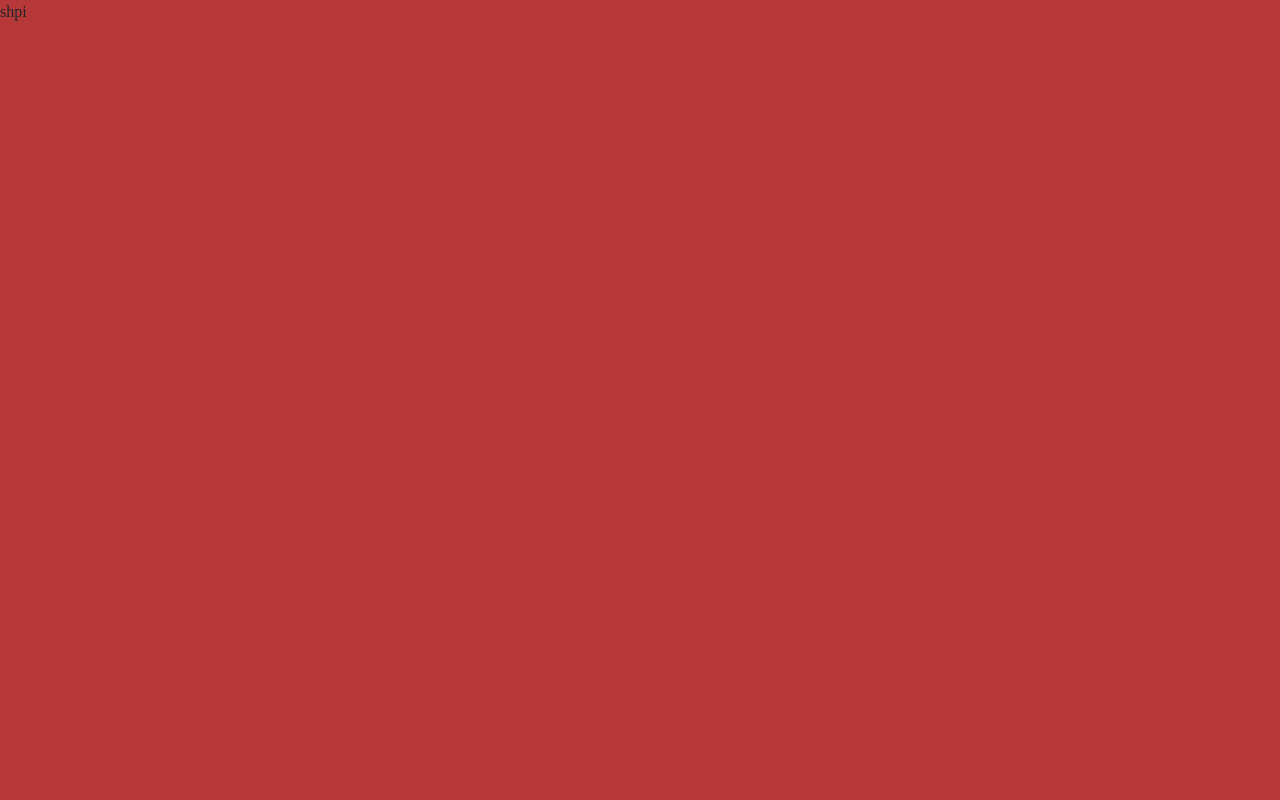
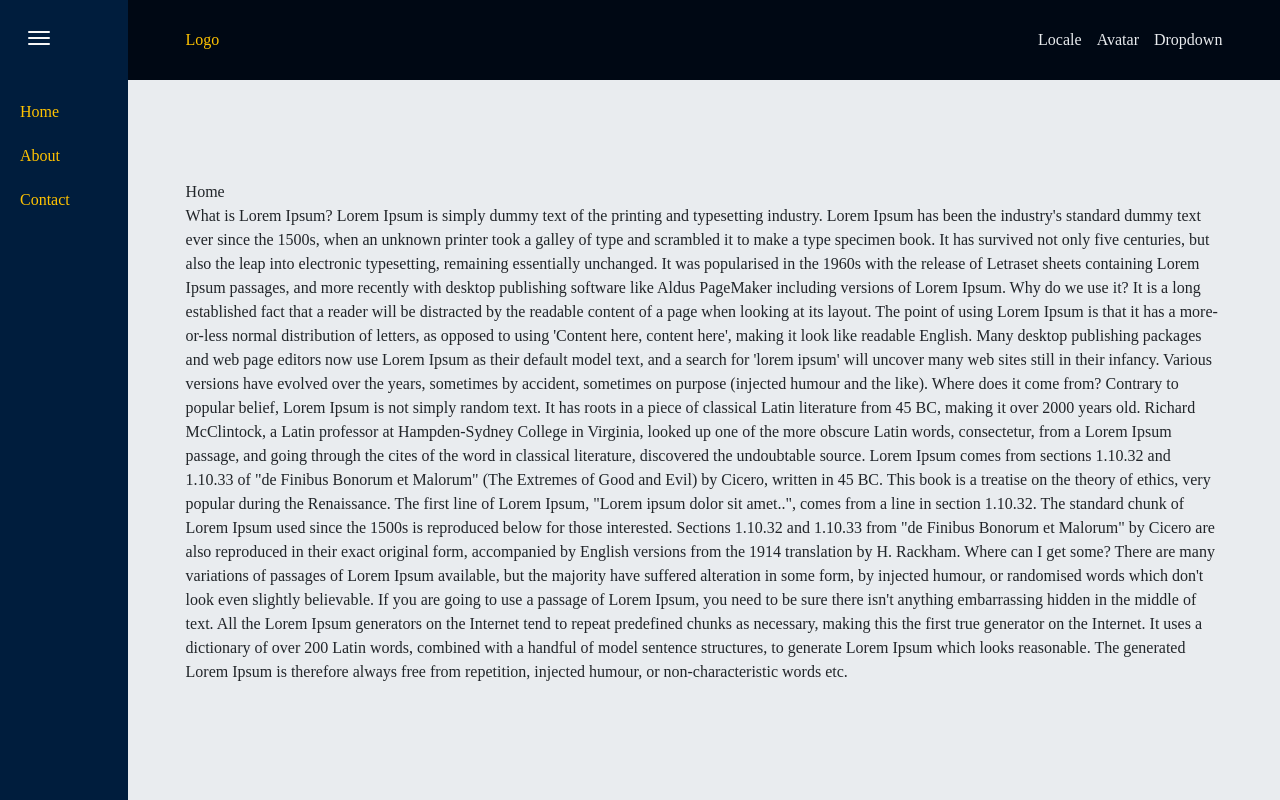
Before and after one commit to eklentismaili/admin-dashboard, a React app: page / in a window 1280 px wide. Built offline with nearby package versions, Linux system fonts and the light colour scheme; a web font is replaced by a local one.

Commit message:
Added Layout Components and some scss styles

```diff
--- a/package.json
+++ b/package.json
@@ -4,7 +4,7 @@
   "description": "",
   "main": "index.js",
   "scripts": {
-    "start": "webpack-dev-server --config webpack.dev.js --open prettier",
+    "start": "webpack-dev-server --config webpack.dev.js --open",
     "build": "webpack --config webpack.prod.js",
     "prettier": "prettier --write"
   },
--- a/src/app/App.js
+++ b/src/app/App.js
@@ -1,12 +1,18 @@
-import React from 'react';
-import Routes from './Routes';
+import React, { useState } from 'react';
+import Sidebar from '../components/sidebar/Sidebar';
+import Main from '../components/main/Main';
 
 export default function App() {
+  const [sidebarState, setSidebarState] = useState(false);
+
+  function getStateOfSidebar(val) {
+    setSidebarState(prevState => !prevState);
+  }
+
   return (
-    <div className="App">
-      {/* <Header /> */}
-      <Routes />
-      {/* <Footer /> */}
+    <div className="app">
+      <Sidebar sendSidebarData={getStateOfSidebar} />
+      <Main getSidebarState={sidebarState} />
     </div>
   );
 }
--- a/src/app/Routes.js
+++ b/src/app/Routes.js
@@ -2,8 +2,8 @@ import React from 'react';
 import { Routes as ReactRoutes, Route } from 'react-router-dom';
 import Home from '../pages/Home';
 
-// const LazyAbout = React.lazy(() => import('../pages/about/About'));
-// const LazyContact = React.lazy(() => import('../pages/contact/Contact'));
+const LazyAbout = React.lazy(() => import('../pages/About'));
+const LazyContact = React.lazy(() => import('../pages/Contact'));
 // const LazyServices = React.lazy(() => import('../pages/services/Services'));
 // const LazyTerms = React.lazy(() => import('../pages/terms/Terms'));
 
@@ -12,9 +12,9 @@ const Routes = () => {
     <React.Suspense fallback="Loading...">
       <ReactRoutes>
         <Route path="/" element={<Home />} />
-        {/* <Route path="about" element={<LazyAbout />} />
-        <Route path="services" element={<LazyServices />} />
+        <Route path="about" element={<LazyAbout />} />
         <Route path="/contact" element={<LazyContact />} />
+        {/* <Route path="services" element={<LazyServices />} />
         <Route path="/terms" element={<LazyTerms />} /> */}
       </ReactRoutes>
     </React.Suspense>
--- /dev/null
+++ b/src/assets/scss/layout/main.scss
@@ -0,0 +1,15 @@
+.main {
+  position: relative;
+  width: 75vw;
+  transition: width 1s ease-in-out;
+}
+
+.main-active {
+  width: 90vw;
+  transition: width 1s ease-in-out;
+}
+
+.page {
+  width: 90%;
+  margin: 100px auto 0;
+}
--- /dev/null
+++ b/src/assets/scss/layout/navbar.scss
@@ -0,0 +1,24 @@
+.header-wrapper {
+  background: $black;
+  padding: 20px 5%;
+  height: 80px;
+  .nav {
+    height: 100%;
+    display: flex;
+    justify-content: space-between;
+    align-items: center;
+  }
+
+  .nav-links {
+    display: flex;
+
+    li {
+      padding-right: 15px;
+      color: $grey;
+    }
+
+    li:last-of-type {
+      padding-right: 0;
+    }
+  }
+}
--- /dev/null
+++ b/src/assets/scss/layout/sidebar.scss
@@ -0,0 +1,67 @@
+.sidebar-wrapper {
+  min-height: 100vh;
+  background: rgba(255, 255, 255, 0.4);
+  backdrop-filter: blur(0px);
+  -webkit-backdrop-filter: blur(0px);
+  width: 10vw;
+  transition: width 1s ease-in-out;
+  background: $dark-blue;
+  color: $dark-yellow;
+  padding: 0 20px;
+
+  .sidebar-header {
+    height: 80px;
+    width: 100%;
+    display: flex;
+    align-items: center;
+  }
+
+  .sidebar-menu {
+    color: $grey;
+
+    li {
+      margin: 20px 0;
+    }
+  }
+
+  .sidebar-toggle {
+    display: block;
+    background-color: transparent;
+    border: none;
+    height: 38px;
+    width: 38px;
+    padding: 8px 8px;
+    outline: none;
+    cursor: pointer;
+    span {
+      position: relative;
+      display: block;
+      width: 100%;
+      height: 2px;
+      margin-bottom: 4px;
+      background-color: #f7f7f7;
+      border-radius: 5px;
+      transition: all 0.3s cubic-bezier(1, 0.13, 0.35, 1.09);
+    }
+  }
+
+  .sidebar-toggle.open-sidebar-btn {
+    span:first-child {
+      transform: rotate(45deg) translate(4.4px, 4.4px);
+      background-color: $dark-yellow;
+    }
+    span:nth-child(2) {
+      width: 0%;
+      opacity: 0;
+    }
+    span:last-child {
+      transform: rotate(-45deg) translate(4.4px, -4.4px);
+      background-color: $dark-yellow;
+    }
+  }
+}
+
+.sidebar-wrapper-active {
+  width: 25vw;
+  transition: width 1s ease-in-out;
+}
--- a/src/assets/scss/main.scss
+++ b/src/assets/scss/main.scss
@@ -1,12 +1,6 @@
-@import "./vendors/bootstrap.scss";
-
-@font-face {
-    font-family: "Montserrat";
-    src: url(./font/Montserrat-Regular.ttf);
-  }
-
-
-body {
-    font-family: "Montserrat";
-    background: $primary;
-}
+@import './vendors/bootstrap.scss';
+@import './utils/variables.scss';
+@import './utils/global.scss';
+@import './layout/sidebar.scss';
+@import './layout/navbar.scss';
+@import './layout/main.scss';
--- /dev/null
+++ b/src/assets/scss/utils/global.scss
@@ -0,0 +1,24 @@
+@font-face {
+  font-family: 'Montserrat';
+  src: url(./font/Montserrat-Regular.ttf);
+}
+
+body {
+  font-family: 'Montserrat';
+  background: $grey;
+}
+
+a {
+  text-decoration: none;
+  color: $dark-yellow;
+}
+
+ul {
+  padding: 0;
+  margin: 0;
+  list-style: none;
+}
+
+.app {
+  display: flex;
+}
--- /dev/null
+++ b/src/assets/scss/utils/variables.scss
@@ -0,0 +1,7 @@
+$black: #000814;
+$grey: #e9ecef;
+$dark-blue: #001d3d;
+$medium-blue: #003566;
+$light-blue: #0096c7;
+$dark-yellow: #ffc300;
+$light-yellow: #ffd60a;
--- /dev/null
+++ b/src/components/main/Main.js
@@ -0,0 +1,16 @@
+import { useEffect } from 'react';
+import Routes from '../../app/Routes';
+import Navbar from '../navbar/Navbar';
+
+function Main(props) {
+  return (
+    <div className={`main ${props.getSidebarState ? '' : 'main-active'}`}>
+      <Navbar />
+      <div className="page">
+        <Routes />
+      </div>
+    </div>
+  );
+}
+
+export default Main;
--- /dev/null
+++ b/src/components/navbar/Navbar.js
@@ -0,0 +1,21 @@
+import React from 'react';
+import { Link } from 'react-router-dom';
+
+function Navbar() {
+  return (
+    <>
+      <header className="header-wrapper">
+        <nav className="nav">
+          <Link to="/">Logo</Link>
+          <ul className="nav-links">
+            <li>Locale</li>
+            <li>Avatar</li>
+            <li>Dropdown</li>
+          </ul>
+        </nav>
+      </header>
+    </>
+  );
+}
+
+export default Navbar;
--- /dev/null
+++ b/src/components/sidebar/Sidebar.js
@@ -0,0 +1,47 @@
+import { useState } from 'react';
+import { Link } from 'react-router-dom';
+
+function Sidebar(props) {
+  const [sideBar, setSidebar] = useState(false);
+
+  function handleSideBarr() {
+    setSidebar(prevState => !prevState);
+    props.sendSidebarData(sideBar);
+  }
+
+  return (
+    <>
+      <div
+        className={`sidebar-wrapper ${sideBar ? 'sidebar-wrapper-active' : ''}`}
+      >
+        <div className="sidebar-header">
+          <button
+            onClick={() => {
+              handleSideBarr();
+            }}
+            className={`sidebar-toggle ${sideBar ? 'open-sidebar-btn' : ''}`}
+          >
+            <span />
+            <span />
+            <span />
+          </button>
+        </div>
+        <div className="sidebar-menu">
+          <ul>
+            <li>
+              <Link to="/">Home</Link>
+            </li>
+            <li>
+              <Link to="/about">About</Link>
+            </li>
+            <li>
+              <Link to="/contact">Contact</Link>
+            </li>
+          </ul>
+        </div>
+      </div>
+    </>
+  );
+}
+
+export default Sidebar;
--- /dev/null
+++ b/src/pages/About.js
@@ -0,0 +1,7 @@
+import React from 'react';
+
+function About() {
+  return <div>About</div>;
+}
+
+export default About;
--- /dev/null
+++ b/src/pages/Contact.js
@@ -0,0 +1,7 @@
+import React from 'react';
+
+function Contact() {
+  return <div>Contact</div>;
+}
+
+export default Contact;
--- a/src/pages/Home.js
+++ b/src/pages/Home.js
@@ -1,7 +1,57 @@
 import React from 'react';
 
 function Home() {
-  return <div>shpi</div>;
+  return (
+    <div>
+      Home
+      <p>
+        What is Lorem Ipsum? Lorem Ipsum is simply dummy text of the printing
+        and typesetting industry. Lorem Ipsum has been the industry's standard
+        dummy text ever since the 1500s, when an unknown printer took a galley
+        of type and scrambled it to make a type specimen book. It has survived
+        not only five centuries, but also the leap into electronic typesetting,
+        remaining essentially unchanged. It was popularised in the 1960s with
+        the release of Letraset sheets containing Lorem Ipsum passages, and more
+        recently with desktop publishing software like Aldus PageMaker including
+        versions of Lorem Ipsum. Why do we use it? It is a long established fact
+        that a reader will be distracted by the readable content of a page when
+        looking at its layout. The point of using Lorem Ipsum is that it has a
+        more-or-less normal distribution of letters, as opposed to using
+        'Content here, content here', making it look like readable English. Many
+        desktop publishing packages and web page editors now use Lorem Ipsum as
+        their default model text, and a search for 'lorem ipsum' will uncover
+        many web sites still in their infancy. Various versions have evolved
+        over the years, sometimes by accident, sometimes on purpose (injected
+        humour and the like). Where does it come from? Contrary to popular
+        belief, Lorem Ipsum is not simply random text. It has roots in a piece
+        of classical Latin literature from 45 BC, making it over 2000 years old.
+        Richard McClintock, a Latin professor at Hampden-Sydney College in
+        Virginia, looked up one of the more obscure Latin words, consectetur,
+        from a Lorem Ipsum passage, and going through the cites of the word in
+        classical literature, discovered the undoubtable source. Lorem Ipsum
+        comes from sections 1.10.32 and 1.10.33 of "de Finibus Bonorum et
+        Malorum" (The Extremes of Good and Evil) by Cicero, written in 45 BC.
+        This book is a treatise on the theory of ethics, very popular during the
+        Renaissance. The first line of Lorem Ipsum, "Lorem ipsum dolor sit
+        amet..", comes from a line in section 1.10.32. The standard chunk of
+        Lorem Ipsum used since the 1500s is reproduced below for those
+        interested. Sections 1.10.32 and 1.10.33 from "de Finibus Bonorum et
+        Malorum" by Cicero are also reproduced in their exact original form,
+        accompanied by English versions from the 1914 translation by H. Rackham.
+        Where can I get some? There are many variations of passages of Lorem
+        Ipsum available, but the majority have suffered alteration in some form,
+        by injected humour, or randomised words which don't look even slightly
+        believable. If you are going to use a passage of Lorem Ipsum, you need
+        to be sure there isn't anything embarrassing hidden in the middle of
+        text. All the Lorem Ipsum generators on the Internet tend to repeat
+        predefined chunks as necessary, making this the first true generator on
+        the Internet. It uses a dictionary of over 200 Latin words, combined
+        with a handful of model sentence structures, to generate Lorem Ipsum
+        which looks reasonable. The generated Lorem Ipsum is therefore always
+        free from repetition, injected humour, or non-characteristic words etc.
+      </p>
+    </div>
+  );
 }
 
 export default Home;
```
